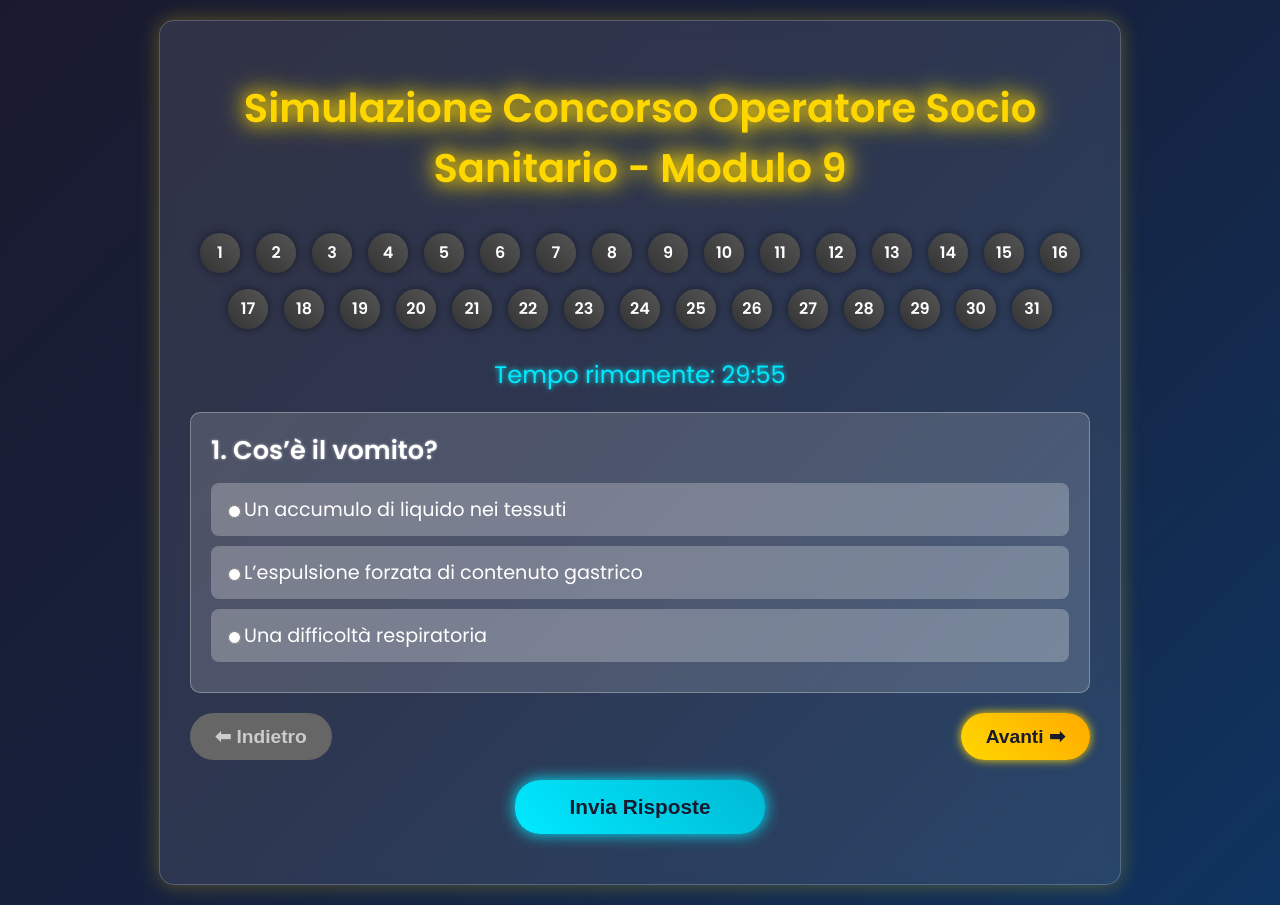
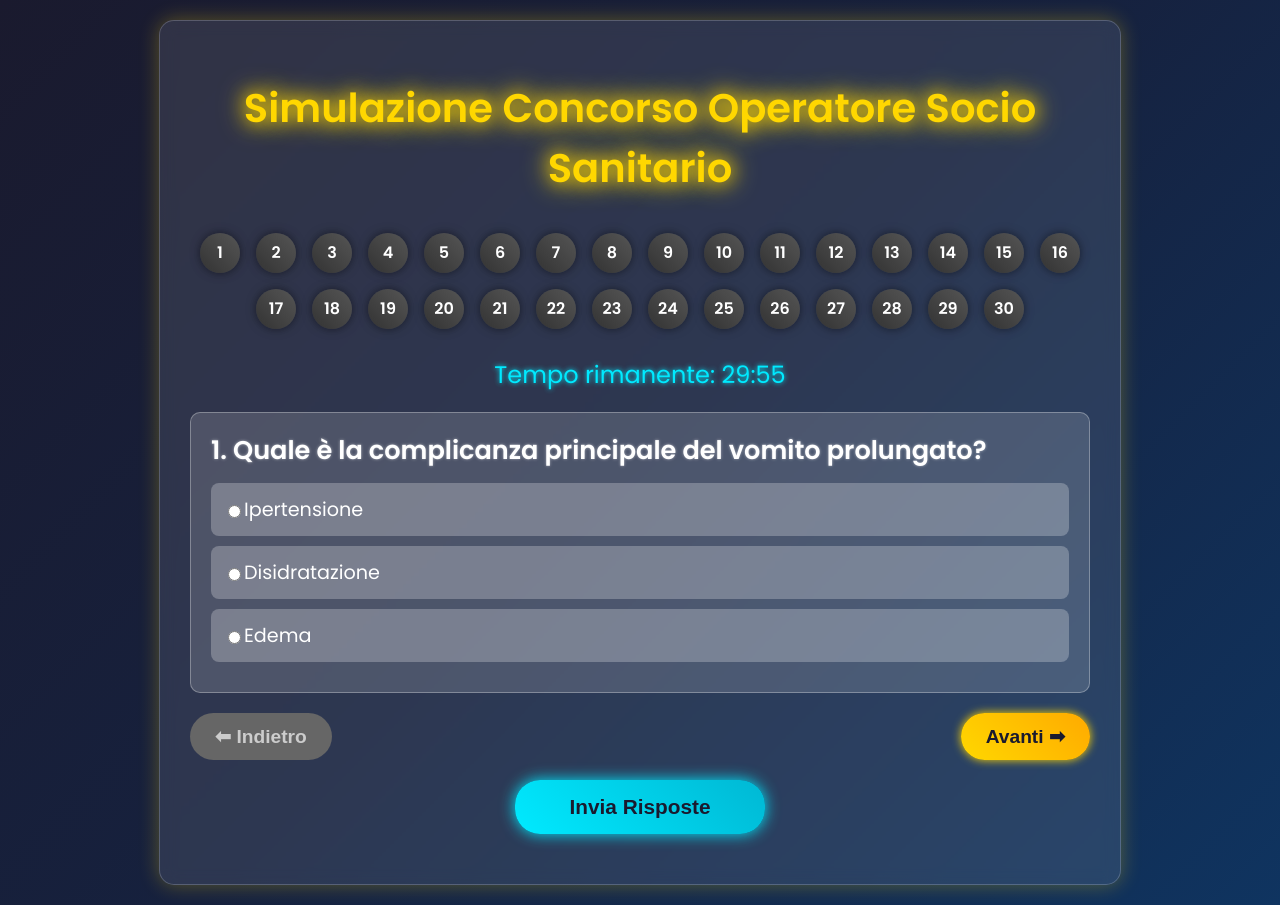
Before and after one commit to Jabo86/quizoss41, a plain HTML site: page index.html in a window 1280 px wide. Drawn offline with Linux system fonts and the light colour scheme.

Commit message:
Update index.html

```diff
--- a/index.html
+++ b/index.html
@@ -3,7 +3,7 @@
 <head>
     <meta charset="UTF-8">
     <meta name="viewport" content="width=device-width, initial-scale=1.0">
-    <title>Simulazione Concorso Operatore Socio Sanitario - Modulo 9</title>
+    <title>Simulazione Concorso Operatore Socio Sanitario </title>
     <style>
         body {
             font-family: 'Poppins', sans-serif;
@@ -233,7 +233,7 @@
 </head>
 <body>
     <div class="container">
-        <h1>Simulazione Concorso Operatore Socio Sanitario - Modulo 9</h1>
+        <h1>Simulazione Concorso Operatore Socio Sanitario </h1>
         <div class="question-nav" id="questionNav"></div>
         <div id="timer">Tempo rimanente: <span id="time">30:00</span></div>
         <div id="quiz"></div>
@@ -248,12 +248,7 @@
     <script>
         // Array di domande (241-270) con opzioni mescolate casualmente
         const questions = [
-            {
-                question: "Cos’è il vomito?",
-                options: ["Un accumulo di liquido nei tessuti", "L’espulsione forzata di contenuto gastrico", "Una difficoltà respiratoria"],
-                correct: "L’espulsione forzata di contenuto gastrico",
-                explanation: "Il vomito è l’espulsione forzata del contenuto gastrico attraverso la bocca, spesso causata da infezioni, intossicazioni o ostruzioni. Non è un accumulo di liquido (edema) né una difficoltà respiratoria (dispnea). Gli OSS devono monitorare il vomito, garantire idratazione, fornire assistenza igienica e segnalare episodi persistenti."
-            },
+
             {
                 question: "Quale è la complicanza principale del vomito prolungato?",
                 options: ["Ipertensione", "Disidratazione", "Edema"],
```
